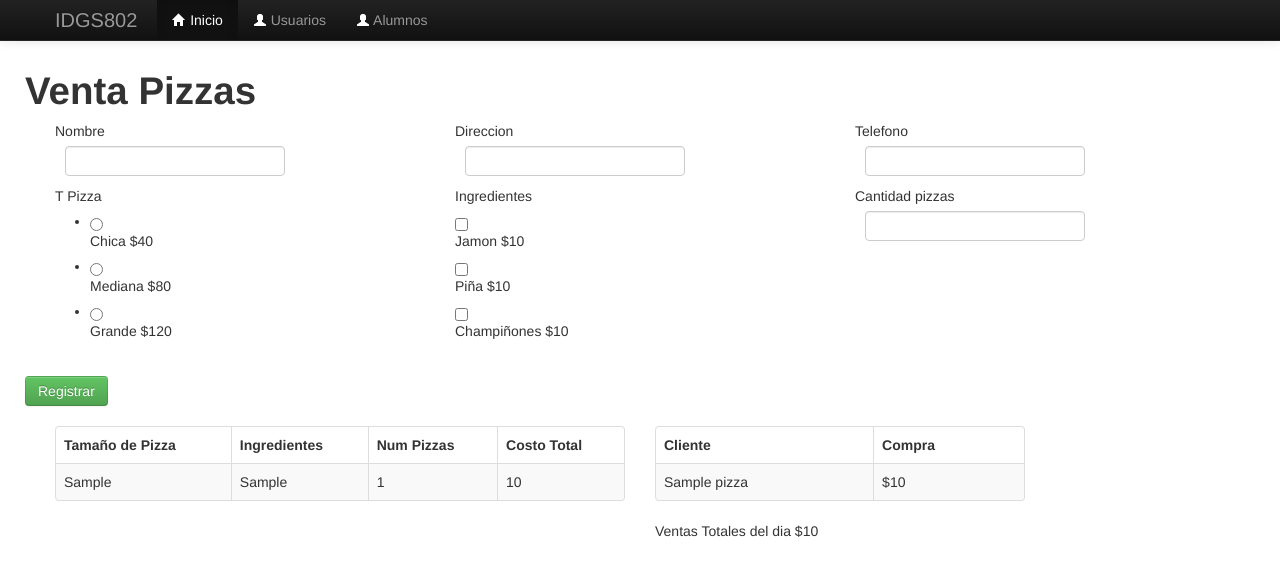
After one commit to IDGS-802-19002628/practicas_db_IDGS802, a Flask app: page /pizza in a window 1280 px wide. The commit adds this page. Shown: the top 576 px of the page. Run offline with Flask 3, Linux system fonts and the light colour scheme; tables that the repository leaves empty hold one stand-in row (values such as "Sample post"); some libraries are stand-ins or nearby versions.

Commit message:
PHR 5/Marzo/2024 Pedidos de  Pizza

```diff
--- /dev/null
+++ b/form_pizza.py
@@ -0,0 +1,21 @@
+from wtforms import Form
+from wtforms import StringField, TextAreaField, SelectField, RadioField, EmailField, IntegerField, SelectMultipleField
+from wtforms import validators
+
+class UserForm(Form):
+    id = IntegerField('', [validators.number_range(min=1, max=20, message='valor no valido')])
+    nombre = StringField("Nombre",[
+        validators.DataRequired(message='El campo es requerido'),
+        validators.length(min=4, max=10, message="Ingresa nombre valido")
+    ])
+    telefono = StringField("Telefono",[
+        validators.DataRequired(message='El campo es requerido'),
+        validators.length(min=4, max=10, message="Ingresa nombre valido")])
+    direccion = StringField("Direccion",[
+        validators.DataRequired(message='El campo es requerido'),
+        validators.length(min=4, max=10, message="Ingresa nombre valido")
+    ])
+    t_pizza = RadioField('T Pizza', choices=[('Chica', 'Chica $40'), ('Mediana', 'Mediana $80'), ('Grande', 'Grande $120')])
+
+    ingredientes = SelectMultipleField('Checkboxes', choices=[('Jamon', 'Jamon $10'), ('Piña', 'Piña $10'), ('Champiñones', 'Champiñones $10')])
+    cantidad = IntegerField('Cantidad pizzas', [validators.DataRequired(message='El campo es requerido')])
--- a/main.py
+++ b/main.py
@@ -1,12 +1,15 @@
-from flask import Flask, request, render_template, Response
+from flask import Flask, request, render_template, Response, url_for, redirect
 from flask_wtf.csrf import CSRFProtect
 from flask import g
 from config import DevelomentConfig
 from models import Profesores
+from models_pizza import registro_pizza
 
 import forms
+import form_pizza
 from flask import flash
 from models import db
+from models_pizza import db_pizza
 app = Flask(__name__)
 app.config.from_object(DevelomentConfig)
 csrf = CSRFProtect()
@@ -21,22 +24,48 @@ def page_not_found(e):
 def index():
     profe_form = forms.UserForm(request.form)
 
-    if request.method == 'POST' :
+    if request.method == 'POST':
         profe = Profesores(nombre=profe_form.nombre.data,
-                       telefono=profe_form.telefono.data,
-                       sueldo=profe_form.sueldo.data,
-                       tiempo = profe_form.tiempo.data,
-                       materia = profe_form.materia.data)
+                           telefono=profe_form.telefono.data,
+                           sueldo=profe_form.sueldo.data,
+                           tiempo=profe_form.tiempo.data,
+                           materia=profe_form.materia.data)
         # Insert
         db.session.add(profe)
         db.session.commit()
+        return redirect(url_for('ABCProfe'))
     return render_template("index.html", form=profe_form)
+
+
+@app.route("/eliminar", methods=("GET", "POST"))
+def eliminar():
+
+    profe_form = forms.UserForm(request.form)
+    if request.method == "GET":
+        id = request.args.get('id')
+        profe1 = db.session.query(Profesores).filter(
+            Profesores.id == id).first()
+        profe_form.id.data = request.args.get('id')
+        profe_form.nombre.data = profe1.nombre
+        profe_form.telefono.data = profe1.telefono
+        profe_form.sueldo.data = profe1.sueldo
+        profe_form.tiempo.data = profe1.tiempo
+        profe_form.materia.data = profe1.materia
+    if request.method == "POST":
+        id = profe_form.id.data
+        profe = Profesores.query.get(id)
+        db.session.delete(profe)
+        db.session.commit()
+        return redirect(url_for('ABCProfe'))
+    return render_template('eliminar.html', form=profe_form)
+
 
 @app.route("/ABC_profesores",  methods=("GET", "POST"))
 def ABCProfe():
     profe_form = forms.UserForm(request.form)
-    profesor= Profesores.query.all()
+    profesor = Profesores.query.all()
     return render_template('ABC_Profesores.html', profesor=profesor)
+
 
 @app.route("/alumnos", methods=("GET", "POST"))
 def alumnos():
@@ -58,9 +87,74 @@ def alumnos():
     return render_template("alumnos.html", form=alum_forms, nom=nom, apa=apaterno, c=correo)
 
 
+@app.route("/pizza", methods=["GET", "POST"])
+def pz():
+    pizza_forms = form_pizza.UserForm(request.form)
+    total = 0
+    ingresos = 0
+    subtotal = 0
+    p = registro_pizza.query.order_by(registro_pizza.create_date).all()
+    r = registro_pizza.query.limit(1)
+    v = registro_pizza.query.limit(3)
+    for p_costo in p:
+        ingresos += p_costo.costo
+        print(p_costo.costo)
+    print(ingresos)
+    if request.method == 'POST':
+        pizza1 = registro_pizza(nombre=pizza_forms.nombre.data,
+                                telefono=pizza_forms.telefono.data,
+                                tam_pizza=pizza_forms.t_pizza.data,
+                                ingredientes=pizza_forms.ingredientes.data,
+                                cantidad=pizza_forms.cantidad.data)
+
+        total = len(pizza1.ingredientes)
+        if 'Chica' == pizza1.tam_pizza:
+            total = (total * 10)
+            subtotal = (total + 40)
+        t_ingredientes = ', '.join(pizza1.ingredientes)
+        pizza1.ingredientes = t_ingredientes
+        pizza1.costo = int(subtotal) * pizza1.cantidad
+        print(subtotal)
+        # Insert
+        db_pizza.session.add(pizza1)
+        db_pizza.session.commit()
+        return redirect(url_for('pizza'))
+    return render_template("registro_pizza.html", form=pizza_forms, pizzas=r, total=ingresos, ventas=v)
+
+
+@app.route('/pizzas', methods=("GET", "POST"))
+def pizza():
+
+    p = registro_pizza.query.all()
+
+    return render_template('ABC_Pizzas.html', ventas=p)
+
+@app.route("/eliminar_pizza", methods=("GET", "POST"))
+def eliminar_pizza():
+
+    pizza_forms = form_pizza.UserForm(request.form)
+    if request.method == "GET":
+        id = request.args.get('id')
+        pizza1 = db.session.query(registro_pizza).filter(
+            registro_pizza.id == id).first()
+        pizza_forms.id.data = request.args.get('id')
+        pizza_forms.nombre.data = pizza1.nombre
+        pizza_forms.telefono.data = pizza1.telefono
+        pizza_forms.tam_pizza.data = pizza1.tam_pizza
+        pizza_forms.ingredientes.data = pizza1.ingredientes
+        pizza_forms.cantidad.data = pizza1.cantidad
+        pizza_forms.costo.data = pizza1.costo
+    if request.method == "POST":
+        id = pizza_forms.id.data
+        pza = registro_pizza.query.get(id)
+        db.session.delete(pza)
+        db.session.commit()
+        return redirect(url_for('pizza'))
+    return render_template('eliminar_pedido.html', form=pizza_forms)
+
 if __name__ == "__main__":
     csrf.init_app(app)
-    db.init_app(app)
+    db_pizza.init_app(app)
     with app.app_context():
-        db.create_all()
+        db_pizza.create_all()
     app.run()
--- a/templates/404.html
+++ b/templates/404.html
@@ -9,7 +9,7 @@
             <div class="text-center">
                 <h1 class="display-1">404</h1>
                 <p class="lead">Página no encontrada</p>
-                <a class="btn btn-primary" href="/">Volver a la página de inicio</a>
+                <a class="btn btn-primary" href="/index">Volver a la página de inicio</a>
             </div>
         </div>
     </div>
--- a/templates/ABC_Profesores.html
+++ b/templates/ABC_Profesores.html
@@ -26,7 +26,7 @@
                     <td>{{profe.sueldo}}</td>
                     <td>{{profe.tiempo}}</td>
                     <td>{{profe.materia}}</td>
-                    <td><a class="btn btn-danger" href="eliminar.html?id={{profe.id}}">Eliminar</a></td>
+                    <td><a class="btn btn-danger" href="/eliminar?id={{profe.id}}">Eliminar</a></td>
                     <td><a class="btn btn-warning" href="modificar.html?id={{profe.id}}">Modificar</a></td>
                 </tr>
                 {%endfor%}
--- a/templates/index.html
+++ b/templates/index.html
@@ -4,6 +4,11 @@
     <div class="container">
         <div class="row">
             <form name="registro" action="/index" id="registro" method="POST" novalidate>
+                <div class="row control-group">
+                    <div class="form-group col-xs-12 float-label-form-group controls">
+                        {{input_forms(form.id, class="form-control")}}
+                    </div>
+                </div>
                 <div class="row control-group">
                     <div class="form-group col-xs-12 float-label-form-group controls">
                         {{input_forms(form.nombre, class="form-control")}}
--- a/templates/layout2.html
+++ b/templates/layout2.html
@@ -25,7 +25,7 @@
 
                 <ul class="nav">
                     <li class="active">
-                        <a class="" href="/">
+                        <a class="" href="/index">
                             <i class="icon-home icon-white">
 
                             </i>
--- /dev/null
+++ b/templates/registro_pizza.html
@@ -0,0 +1,93 @@
+{% extends 'layout2.html' %}
+{% block content %}
+{%from "_macros.html" import input_forms%}
+
+<div class="container">
+    <form name="registro" action="/pizza" id="registro" method="POST" novalidate>
+    <div class="row">
+
+            <br>
+            <h1>Venta Pizzas</h1>
+            {{input_forms(form.id, class="form-control", type="hidden")}}
+            <div class="span4" type="hidden">
+
+                {{input_forms(form.nombre, class="form-control")}}
+                {{input_forms(form.t_pizza, class="form-control")}}
+            </div>
+            <div class="span4">
+                {{input_forms(form.direccion, class="form-control")}}
+                <label for="">Ingredientes</label>
+                {% for choice in form.ingredientes %}
+
+        <div class="form-check">
+
+            <input class="form-check-input" type="checkbox" id="{{ choice.id }}" name="{{ form.ingredientes.name }}" value="{{ choice.data }}"
+                {% if choice.checked %}checked{% endif %}>
+            <label class="form-check-label" for="{{ choice.id }}">
+                {{ choice.label.text }}
+            </label>
+        </div>
+    {% endfor %}
+            </div>
+            <div class="span4">
+                {{input_forms(form.telefono, class="form-control")}}
+                {{input_forms(form.cantidad, class="form-control")}}
+            </div>
+
+    </div>
+    <div class="row">
+        <br>
+        <input type="hidden"  name="csrf_token" value="{{csrf_token()}}"/>
+        <button type="submit" class="btn btn-success">Registrar</button>
+    </div>
+</form>
+<div class="container">
+    <div class="row">
+        <div class="span6">
+            <table class="table table-striped table-hover table-bordered">
+                <thead>
+                <tr>
+                    <th>Tamaño de Pizza</th>
+                    <th>Ingredientes</th>
+                    <th>Num Pizzas</th>
+                    <th>Costo Total</th>
+
+
+                </tr>
+                </thead>
+                <tbody>
+                    {% for p in pizzas %}
+                    <tr>
+                        <td>{{p.tam_pizza}}</td>
+                        <td>{{p.ingredientes}}</td>
+                        <td>{{p.cantidad}}</td>
+                        <td>{{p.costo}}</td>
+                    </tr>
+                    {%endfor%}
+                </tbody>
+            </table>
+        </div>
+        <div class="span4">
+            <table class="table table-striped table-hover table-bordered">
+                <thead>
+                <tr>
+                    <th>Cliente</th>
+                    <th>Compra</th>
+
+
+                </tr>
+                </thead>
+                <tbody>
+                    {% for v in ventas %}
+                    <tr>
+                        <td>{{v.nombre}}</td>
+                        <td>${{v.costo}}</td>
+                    </tr>
+                    {%endfor%}
+                </tbody>
+            </table>
+            <p>Ventas Totales del dia ${{total}}</p>
+        </div>
+    </div>
+</div>
+    {%endblock%}
```
Also changed, not shown: models_pizza.py (added, +14 -0 lines), templates/ABC_Pizzas.html (added, +41 -0 lines), templates/eliminar.html (added, +28 -0 lines), templates/eliminar_pedido.html (added, +44 -0 lines), templates/pizza.html (added, +50 -0 lines), templates/modificar_pedido.html (added).
